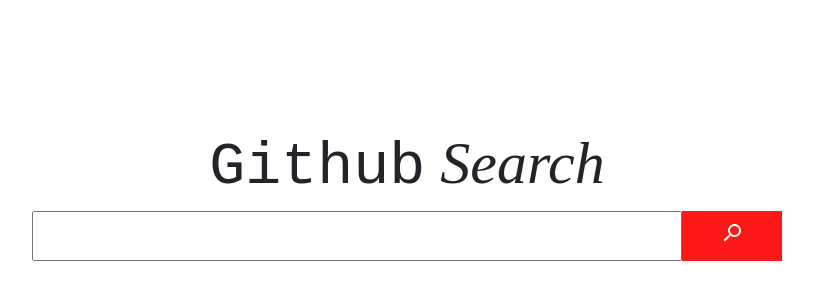
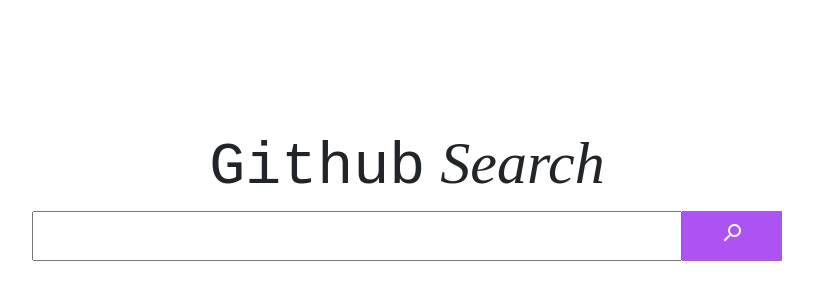
Before and after one commit to Kadidja-Lima/GitExplorer, an Angular app: page / in a window 1280 px wide. Shown: the part 206-506 px from the top of the page, without its empty margins (233-1046 px from the left). Built offline with nearby package versions, Linux system fonts and the light colour scheme.

Commit message:
first commit

```diff
--- a/src/app/input/input.component.css
+++ b/src/app/input/input.component.css
@@ -12,7 +12,7 @@
 .search-button{
   width: 100px;
   height: 50px;
-  background-color:#fd1818;
+  background-color:#ac53f2;
   transform: scaleX(-1);
   border:none;
 }
@@ -27,8 +27,7 @@
 }
 
 @media (max-width: 900px){
-
-  .search-text{
+    .search-text{
     width: 300px;
   }
 
```
Also changed, not shown: 1 other file (tests, documents, lock files or other folders).
